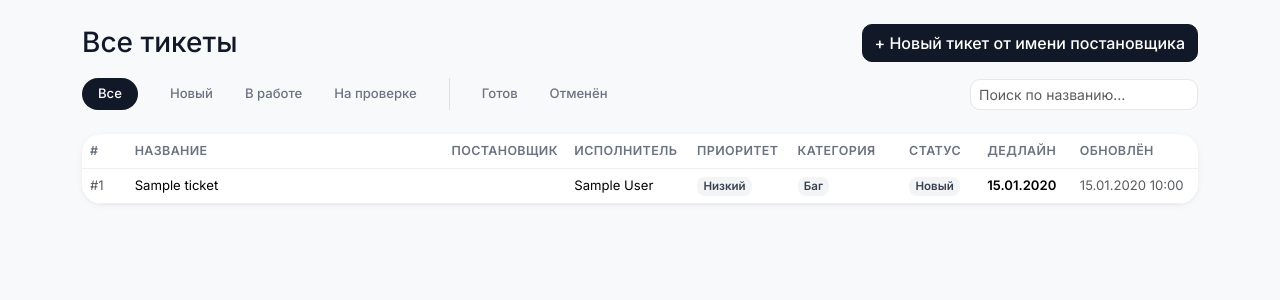
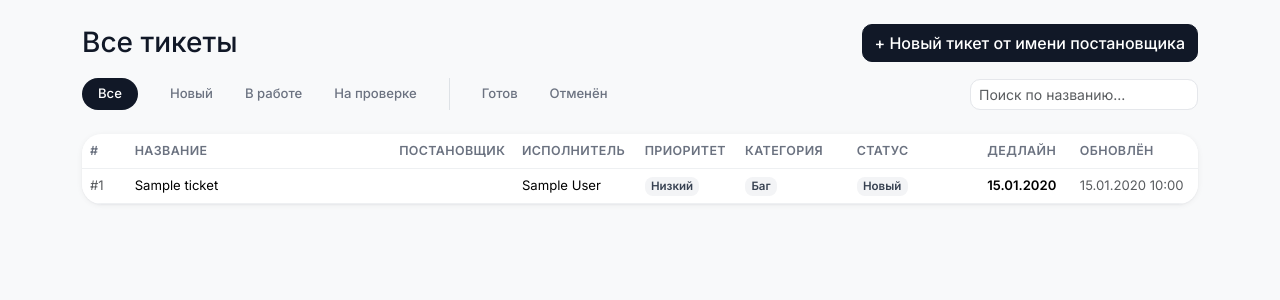
Before and after one commit to Almaziko/gemticket, a Flask app: page /admin/ in a window 1280 px wide. Shown: the part 56-356 px from the top of the page. Run offline with Flask 3, Linux system fonts and the light colour scheme; the visitor is signed in with stand-in values (Sample User, id 1); data comes from the database, SQL or seed files in the repository; tables that the repository leaves empty hold one stand-in row (values such as "Sample post"); data that the repository does not hold is empty; parts of the project's set-up code (start-up, migrations or seed data) failed here and were passed over.

Commit message:
Исправить обрезание длинных названий статуса в колонке "Статус"
Найденная "точка" после "Выполнено" — это не декоративный элемент и не
опечатка в данных, а обрезанная text-overflow:ellipsis последняя буква:
колонка "Статус" была слишком узкой (7% у админа, 9% у постановщика) для
статусов длиннее "Готов"/"Новый" — "Выполнено" и особенно "На проверке" в
неё физически не помещались. Расширил колонку до ширины, замеренной как
необходимая для этих названий с запасом, забрав место у колонки "Название".

Co-Authored-By: Claude Sonnet 5 <noreply@anthropic.com>

```diff
--- a/app/templates/admin/dashboard.html
+++ b/app/templates/admin/dashboard.html
@@ -6,12 +6,12 @@
 <table class="table table-hover align-middle mb-0 ticket-table">
     <colgroup>
         <col style="width: 4%">
-        <col style="width: 28.4%">
+        <col style="width: 23.7%">
         <col style="width: 11%">
         <col style="width: 11%">
         <col style="width: 9%">
         <col style="width: 10%">
-        <col style="width: 7%">
+        <col style="width: 11.7%">
         <col style="width: 8.3%">
         <col style="width: 11.3%">
     </colgroup>
--- a/app/templates/client/tickets_list.html
+++ b/app/templates/client/tickets_list.html
@@ -6,10 +6,10 @@
 <table class="table table-hover align-middle mb-0 ticket-table">
     <colgroup>
         <col style="width: 5%">
-        <col style="width: 38.4%">
+        <col style="width: 35.7%">
         <col style="width: 11%">
         <col style="width: 12%">
-        <col style="width: 9%">
+        <col style="width: 11.7%">
         <col style="width: 8.2%">
         <col style="width: 13.3%">
     </colgroup>
```
